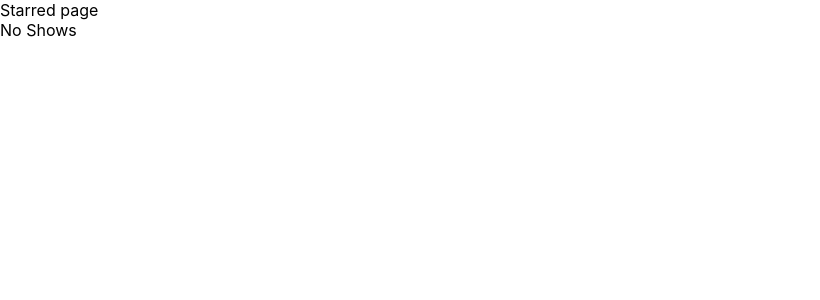
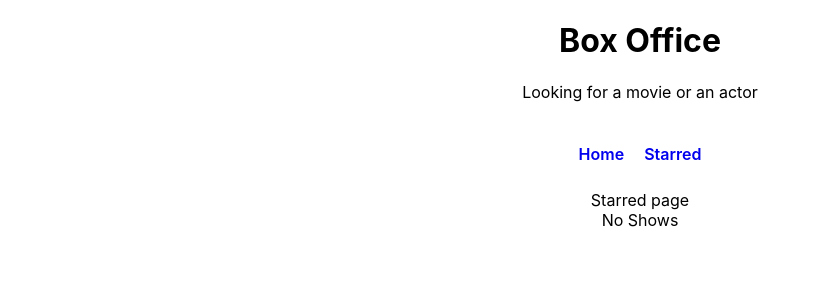
Before and after one commit to AbhishekKumar2233/Box-Office-reactapp, a React (Create React App) app: page /starred in a window 1280 px wide. Shown: the top 300 px of the page, without its empty margins (0-820 px from the left). Built offline with nearby package versions, Linux system fonts and the light colour scheme.

Commit message:
show few changes in showcard and starred

```diff
--- a/src/Components/show/Showcard.jsx
+++ b/src/Components/show/Showcard.jsx
@@ -25,9 +25,9 @@ export default function Showcard({
       <p>{summaryAstext}</p>
       <div className="btns">
         <Link to={`/show/${id}`}>Read More</Link>
+
         <button type="button" onClick={onStarClick}>
           <Star />
-          Star me
         </button>
       </div>
     </StyleShowCard>
--- a/src/Components/styled.js
+++ b/src/Components/styled.js
@@ -35,7 +35,7 @@ export const Star = styled.div`
   display: inline-block;
   width: 18px;
   height: 18px;
-  background-color: #ffc806;
+  /* background-color: #ffc806; */
   clip-path: polygon(
     50% 0%,
     61% 35%,
--- a/src/Pages/Starred.jsx
+++ b/src/Pages/Starred.jsx
@@ -2,6 +2,7 @@ import React, { useEffect, useState } from "react";
 import { useShows } from "../misc/custom-hook";
 import { apiGet } from "../misc/config";
 import ShowGrid from "../Components/show/Showgrid";
+import MainPageLayout from "../Components/MainPageLayout";
 
 export default function Starred() {
   const [starred] = useShows();
@@ -29,13 +30,13 @@ export default function Starred() {
   }, [starred]);
 
   return (
-    <div>
+    <MainPageLayout>
       Starred page
       {isLoading && <div>Show are still loading</div>}
       {error && <div>Error Occured: {error}</div>}
       {!isLoading && !error && shows && <div> data is here</div>}
       {!isLoading && !shows && <div>No Shows </div>}
       {!isLoading && !error && shows && <ShowGrid data={shows} />}
-    </div>
+    </MainPageLayout>
   );
 }
```
